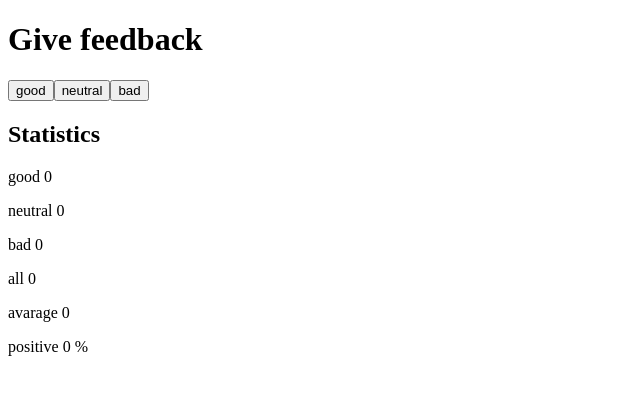
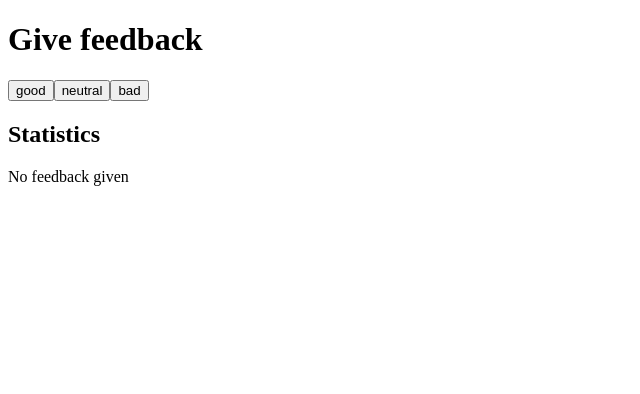
Before and after one commit to kaisahakola/Full-Stack-Open, a React (Vite) app in the folder osa1/unicafe/: page / in a window 1280 px wide. Shown: the top 394 px of the page, without its empty margins (0-640 px from the left). Built offline with nearby package versions, Linux system fonts and the light colour scheme.

Commit message:
Osa 1, tehtävä 1.9

```diff
--- a/osa1/unicafe/src/App.jsx
+++ b/osa1/unicafe/src/App.jsx
@@ -6,17 +6,27 @@ const Button = ({ handleClick, text }) => {
   )
 }
 
-const Statistics = ({ text, statistic }) => {
-  if (text === 'positive') {
+const Statistics = ({ statistics }) => {
+  const good = statistics[0]
+  const neutral = statistics[1]
+  const bad = statistics[2]
+  const all = statistics[3]
+  const avarage = statistics[4]
+  const positive = statistics[5]
+
+  if (all === 0) {
     return (
-      <>
-        <p>{text} {statistic} %</p>
-      </>
+      <div>No feedback given</div>
     )
   } else {
     return (
       <>
-        <p>{text} {statistic}</p>
+        <p>good {good}</p>
+        <p>neutral {neutral}</p>
+        <p>bad {bad}</p>
+        <p>all {all}</p>
+        <p>avarage {avarage}</p>
+        <p>positive {positive}</p>
       </>
     )
   }
@@ -80,12 +90,7 @@ const App = () => {
       <Button handleClick={handleNeutralButton} text='neutral' />
       <Button handleClick={handleBadButton} text='bad' />
       <h2>Statistics</h2>
-      <Statistics text='good' statistic={good} />
-      <Statistics text='neutral' statistic={neutral} />
-      <Statistics text='bad' statistic={bad} />
-      <Statistics text='all' statistic={all} />
-      <Statistics text='avarage' statistic={avarage} />
-      <Statistics text='positive' statistic={positive} />
+      <Statistics statistics={[good, neutral, bad, all, avarage, positive]} />
     </div>
   )
 }
```
